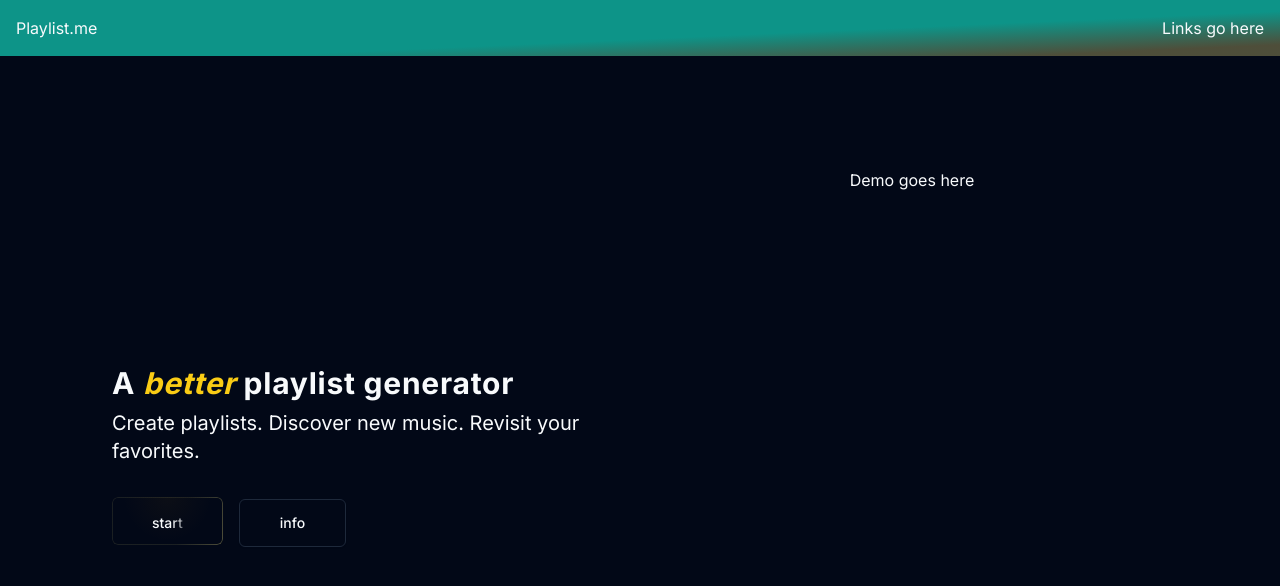
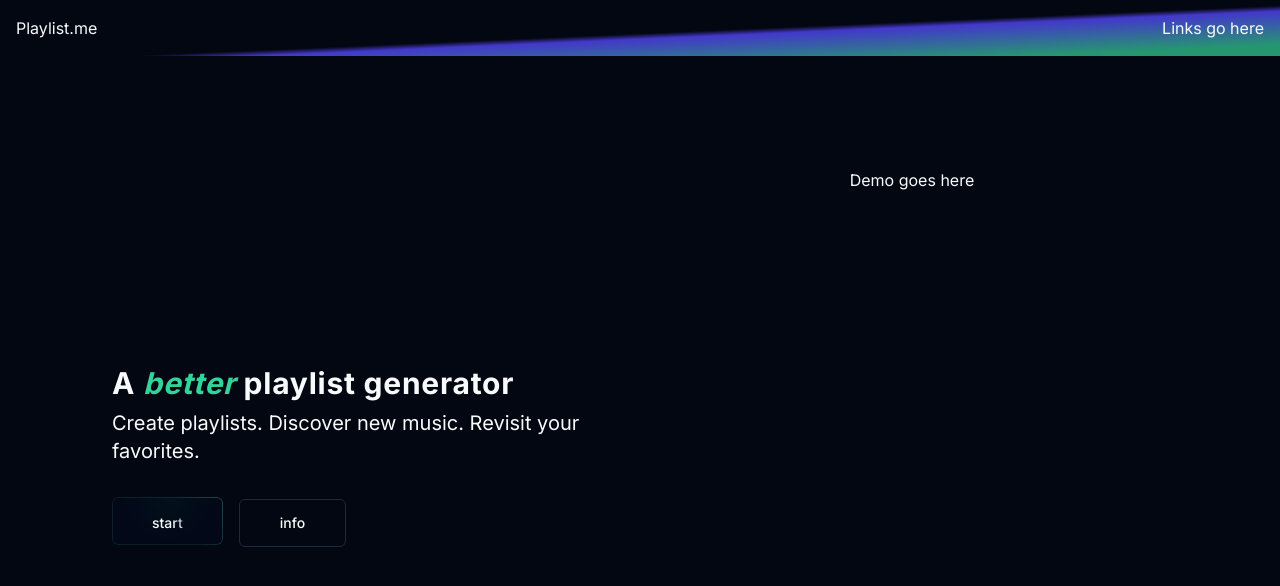
Before and after one commit to mgballou/playlist_me_2, a Next.js app: page / in a window 1280 px wide. Shown: the top 586 px of the page. Built offline with nearby package versions, Linux system fonts and the light colour scheme.

Commit message:
color/theme change

```diff
--- a/app/globals.css
+++ b/app/globals.css
@@ -40,7 +40,8 @@
     }
 
     .dark {
-        --background: 222.2 84% 4.9%;
+        /* gray 950 */
+        --background: 224 71% 4%;
         --foreground: 210 40% 98%;
 
         --card: 222.2 84% 4.9%;
@@ -68,11 +69,22 @@
         --input: 217.2 32.6% 17.5%;
         --ring: 212.7 26.8% 83.9%;
 
+        /* emerald-500 */
+        --radial-gradient-background: 16, 185, 129;
+        --solid-color-background: 2, 8, 23;
+        /* emerald-300 */
+        --overlay-color: 110, 231, 183;
+
+
+
         /* yellow-600 */
-        --radial-gradient-background: 202, 138, 4;
-        --solid-color-background: 2, 8, 23;
+        /* --radial-gradient-background: 202, 138, 4;
+        --solid-color-background: 2, 8, 23; */
+
         /* yellow-200 */
-        --overlay-color: 254, 240, 138;
+        /* --overlay-color: 254, 240, 138; */
+
+
     }
 }
 
@@ -97,13 +109,13 @@
 
     .linear-mask {
         mask-image: linear-gradient(
-            -75deg,
+            -125deg,
             white calc(var(--x) + 20%),
             transparent calc(var(--x) + 30%),
             white calc(var(--x) + 100%)
         );
         -webkit-mask-image: linear-gradient(
-            -75deg,
+            -125deg,
             white calc(var(--x) + 20%),
             transparent calc(var(--x) + 30%),
             white calc(var(--x) + 100%)
@@ -112,7 +124,7 @@
 
     .linear-overlay {
         background-image: linear-gradient(
-            -75deg,
+            -125deg,
             rgba(var(--overlay-color), 0.1) calc(var(--x) + 20%),
             rgba(var(--overlay-color), 0.5) calc(var(--x) + 25%),
             rgba(var(--overlay-color), 0.1) calc(var(--x) + 100%)
--- a/components/home/CTA.tsx
+++ b/components/home/CTA.tsx
@@ -9,14 +9,14 @@ export default function CTA() {
     return (
         <div className="my-auto w-1/2 p-4">
             <h1 className="text-3xl font-bold tracking-wide">
-                A <span className="italic text-yellow-400">better</span> playlist generator
+                A <span className="italic text-emerald-400">better</span> playlist generator
             </h1>
             <p className="mt-2 text-xl">
                 Create playlists. Discover new music. Revisit your favorites.
             </p>
             <div className="mt-8 space-x-4">
                 <CTAButton/>
-                <Button className="hover:bg-teal-200/10" variant={'outline'} size={'xl'}>
+                <Button className="hover:bg-emerald-200/25" variant={'outline'} size={'xl'}>
                     info
                 </Button>
             </div>
--- a/components/home/CTAButton.tsx
+++ b/components/home/CTAButton.tsx
@@ -23,7 +23,7 @@ export default function CTAButton() {
             }}
 
             size="xl"
-            className="radial-gradient relative hover:bg-teal-200/10"
+            className="radial-gradient relative hover:bg-emerald-200/25"
             variant={'ghost'}
         >
             <span className="linear-mask relative block h-full w-full">
--- a/components/shared/Header.tsx
+++ b/components/shared/Header.tsx
@@ -1,6 +1,6 @@
 export default function Header() {
     return (
-        <div className="flex min-h-12 w-full flex-row justify-between bg-gradient-to-br from-teal-600 from-60% to-yellow-200/30 to-90% p-4">
+        <div className="flex min-h-12 w-full flex-row justify-between bg-gradient-to-br from-transparent from-55% via-indigo-700 via-60% to-emerald-400/70 to-90% p-4">
             <p>Playlist.me</p>
             <nav>Links go here</nav>
         </div>
```
